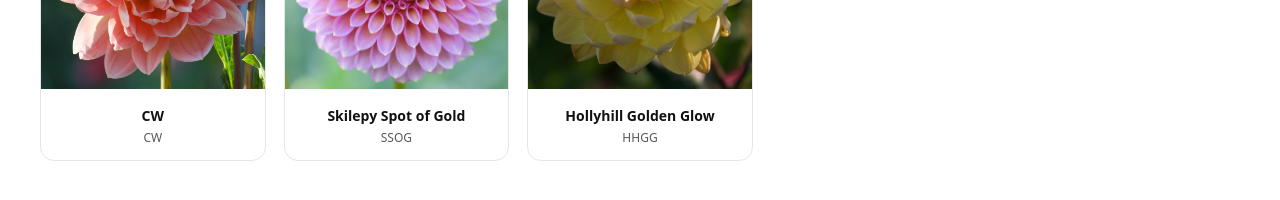
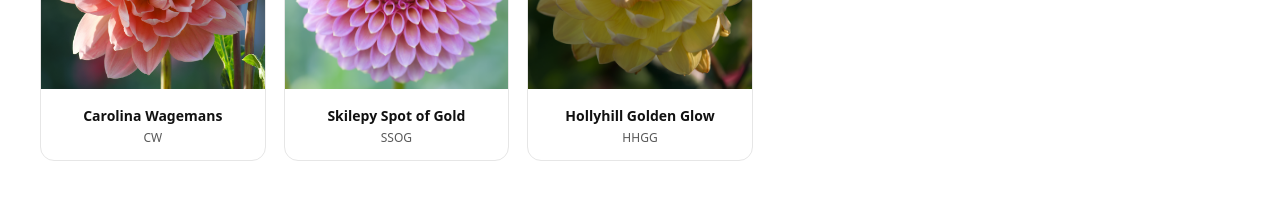
Before and after one commit to mikesdahlia/dahlia_gallery, a Jekyll site: the page built from gallery/gallery3.html, in a window 1280 px wide. Shown: the part 273-473 px from the top of the page. Built offline with Jekyll 4.4.1, drawn with Linux system fonts in a browser that asks for light colours; Markdown is read by kramdown in place of the engine named in the settings.

Commit message:
Update gallery.yml

```diff
--- a/_data/gallery.yml
+++ b/_data/gallery.yml
@@ -1,4 +1,4 @@
-- title: "CW"
+- title: "Carolina Wagemans"
   tag: "CW"
   thumb: "/assets/img/thumb/CW.png"
   full:  "/assets/img/full/CW.png"
```
